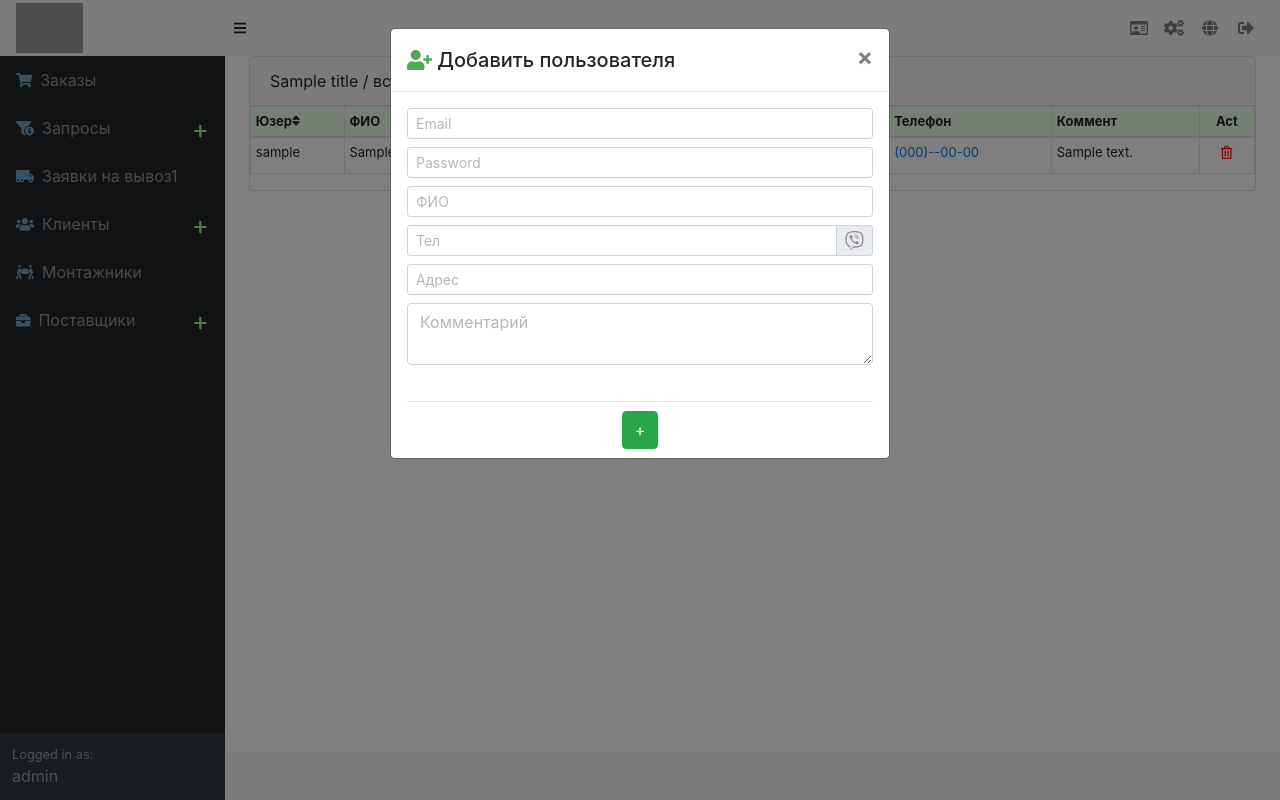
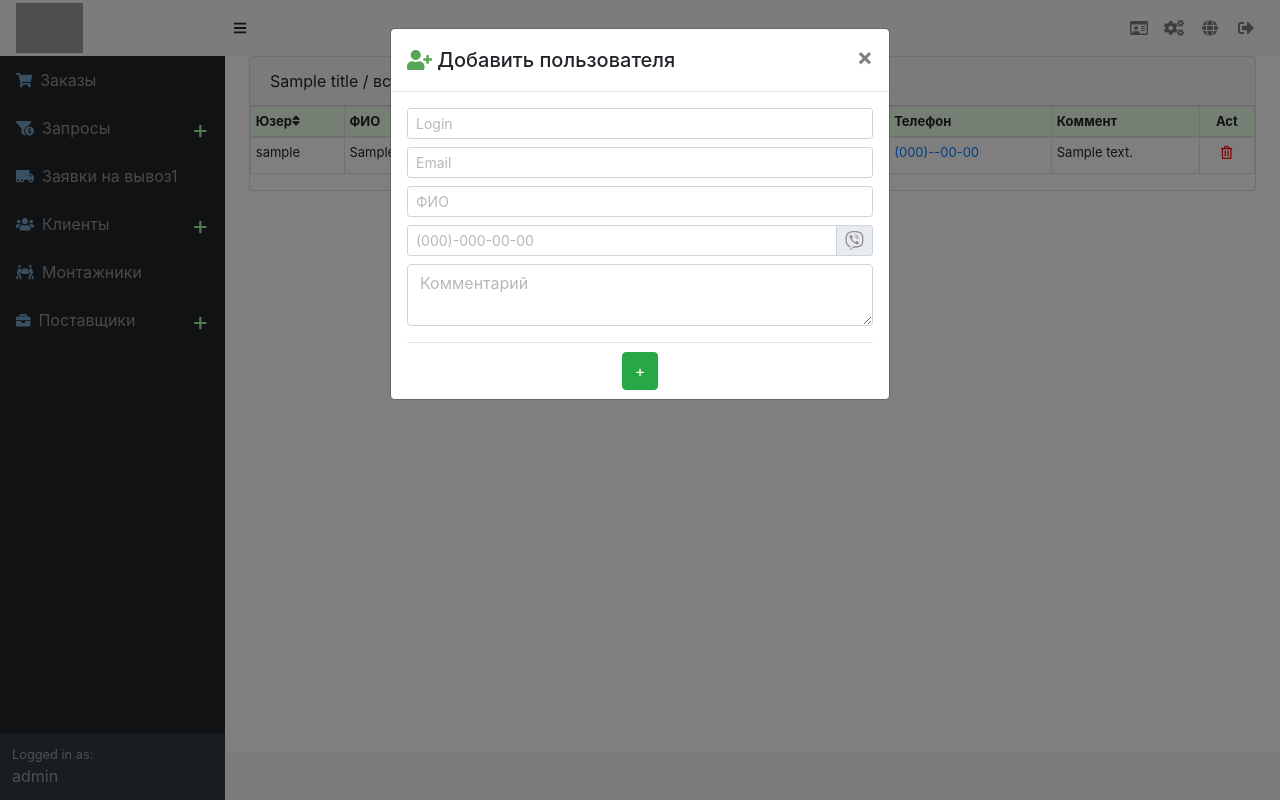
Before and after one commit to AlexandrTarasov/okna, a PHP site: template app/Views/User/index.php in a window 1280 px wide, after a click that opens the changed part. Run offline with PHP 8.4, Linux system fonts and the light colour scheme; the template is opened without the code that fills it: most values are stand-ins (such as "Sample title", 1, 10 or a date in 2020); a stand-in replaces the project's code that opens the database connection; some libraries are stand-ins or nearby versions; grey boxes are pictures that could not be loaded.

Commit message:
created user addition functionality first main part

```diff
--- a/app/Components/View.php
+++ b/app/Components/View.php
@@ -32,8 +32,10 @@ class View
 	{
 		// dd($this);
 		$layout_obj = new Layout();
-		$layout_data = $layout_obj->takeoutsBadgeForLayout('', $this->layout);
-		$data['takeouts_badge_number'] = $layout_data;
+		if( $this->layout == 'default' ){
+			$layout_data = $layout_obj->takeoutsBadgeForLayout('', $this->layout);
+			$data['takeouts_badge_number'] = $layout_data;
+		}
 		extract($data);
 		if( file_exists('app/Views/'.$this->path.'.php') ){
 			ob_start();
--- a/app/Views/User/index.php
+++ b/app/Views/User/index.php
@@ -72,6 +72,7 @@ foreach($users as $user){
 
 <!-- modal add user -->
 <div class="fade modal" tabindex="-1" role="dialog" id="add_user_modal" aria-hidden="true">
+	<form  id="add_user_modal_form">
 	<div class="modal-dialog">
 		<div class="modal-content">
 			<div class="modal-header">
@@ -80,46 +81,34 @@ foreach($users as $user){
 					<span aria-hidden="true">&times;</span>
 				</button>
 			</div>
-			<div class="modal-body">
+			<div id="back_message_user_modal"></div>
+			<div class="modal-body" id="add_user_modal_body">
 				<div class="form-group" style="margin-bottom: 0rem;">
 					<div class="form-row">
 						<div class="col mb-2">
-							<input type="email" class="form-control form-control-sm" id="" placeholder="Email">
+							<input type="text" name="username" class="form-control form-control-sm" id="" placeholder="Login">
 						</div>
 						<div class="col mb-2">
-							<input type="text" class="form-control form-control-sm" id="" placeholder="Password">
+							<input type="email" name="email" class="form-control form-control-sm" pattern="[a-z0-9._%+-]+@[a-z0-9.-]+\.[a-z]{2,}$"  required id="" placeholder="Email">
 						</div>
 					</div>
 					<div class="form-row">
 						<div class="col mb-2">
-							<input type="text"  class="form-control form-control-sm" id="" placeholder="ФИО">
+							<input type="text" name="name" class="form-control form-control-sm" required id="" placeholder="ФИО">
 						</div>
 					</div>
 					<div class="form-row">
 						<div class="col mb-2">
 							<div class="input-group input-group-sm">
-								<input type="tel" class="form-control" id="" placeholder="Тел">
+								<input type="tel" name="phone" class="form-control"  required id="phone_user_form" placeholder="(000)-000-00-00"
+								pattern="\([0-9]{3}\)-[0-9]{3}-[0-9]{2}-[0-9]{2}">
 								<div class="input-group-append ">
 									<span class="input-group-text" title="viber_span" id="viber_installer_act_span"><i class="off fab fa-viber" title="viber_svg" id="viber_installer_i"></i></span>
 								</div>
 							</div>
 						</div>
 					</div>
-					<div class="form-row">
-						<div class="col mb-2">
-							<input type="text" class="form-control form-control-sm" id="" placeholder="Адрес">
-						</div>
-
-					</div>
-					<textarea class="form-control mb-2" id=""  placeholder="Комментарий" rows="2"></textarea>
-
-					<div class="form-row">
-						<div class="col mb-1">
-
-						</div>
-						<div class="col mb-2">
-						</div>
-					</div>
+					<textarea class="form-control  mb-2" id="" name="comment" placeholder="Комментарий" rows="2"></textarea>
 					<hr>
 					<div class="text-center" style="margin:-7px;">
 						<button type="submit" class="btn btn-success">+</button>
@@ -128,6 +117,7 @@ foreach($users as $user){
 			</div>
 		</div>
 	</div>
+	</form>
 </div>
 <!--// end modal for installers -->
 <script src="/assets/js/admin_sluice.js"></script>
@@ -152,6 +142,48 @@ foreach($users as $user){
 	}
 }
 
+/*user modal process */
+let user_form = {
+	viber : 0,
+}
+add_user_modal.onclick=(e)=>{
+	let icon = clickOnViberIcon(e);
+	if( typeof icon === 'object' ){
+		if(user_form.viber == 0){
+			changeViberState(icon, 'on');
+			user_form.viber = 1;
+		} else{
+			changeViberState(icon, 'off');
+			user_form.viber = 0;
+		}
+	}
+}
+phone_user_form.addEventListener("input", function(event){
+	makePhoneNumber(event, phone_user_form);
+});
+
+add_user_modal_form.onsubmit = async (e) => {
+	e.preventDefault();
+	let formData = new FormData(add_user_modal_form);
+	formData.append('viber_is', user_form.viber);
+	formData.append('from_node', 'add_user_modal_form');
+	let response = await fetch('/sluice', {
+		method: 'POST',
+		body: formData
+	});
+	response.text().then(function (text){
+		var text_json = JSON.parse(text);
+		if( text_json.rsp === '1' ){
+			add_user_modal_body.innerHTML = '<div class="alert alert-info" role="alert">Юзер добавлен.</br> Пароль: '+text_json.pass+'</div>';
+		}else{
+			back_message_user_modal.innerHTML = text_json;
+		}
+		console.log(text_json);
+	});
+}
+	//
+
+
 function userDel(user_id, node){
 	var r = confirm("Удалить пользователя ?");
 	if (r == true) {
```
Also changed, not shown: app/Controllers/SluiceController.php (+14 -0 lines), app/Models/User.php (+26 -2 lines). Lines whose indentation alone changed are shown as unchanged.
